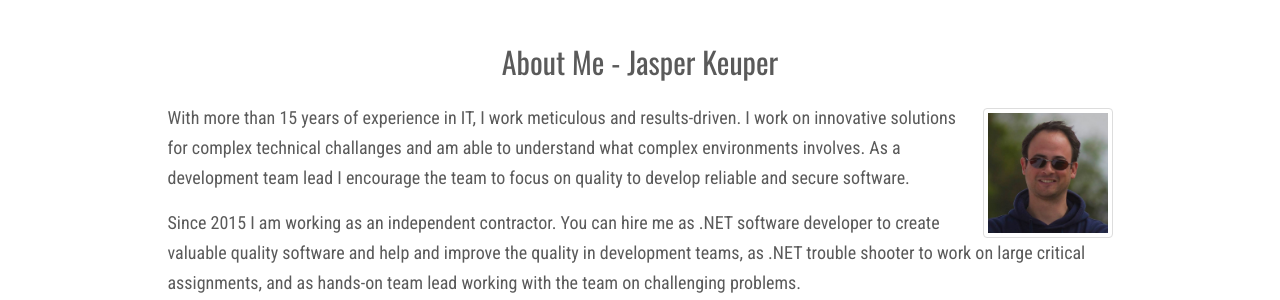
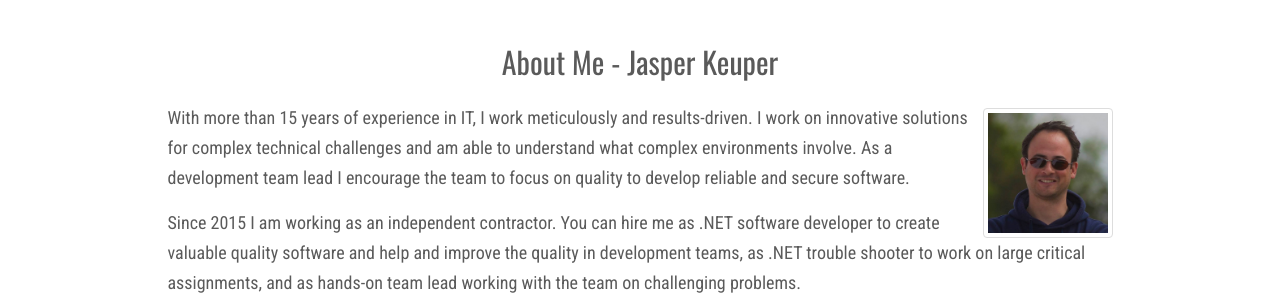
Before and after one commit to jkeuper/jkeuper.github.io, a Jekyll site: the page built from index.html, in a window 1280 px wide and 1333 px high. Shown: the part 386-686 px from the top of the window. Built offline with Jekyll 4.4.1, drawn with Linux system fonts in a browser that asks for light colours; nearby versions of some CDN libraries; the list of posts is cut into pages by our own code.

Commit message:
Fixed typos

```diff
--- a/index.html
+++ b/index.html
@@ -12,8 +12,8 @@ title: Home
             <div class="col-md-10 col-md-offset-1">
                 <p>
                 <img src="{{ "/images/me.jpg" | prepend: site.baseurl }}" alt="Me" class="media pull-right img-thumbnail" style="width: 130px;">
-                With more than 15 years of experience in IT, I work meticulous and results-driven. I work on innovative solutions for
-                complex technical challanges and am able to understand what complex environments involves. As a development team
+                With more than 15 years of experience in IT, I work meticulously and results-driven. I work on innovative solutions for
+                complex technical challenges and am able to understand what complex environments involve. As a development team
                 lead I encourage the team to focus on quality to develop reliable and secure software.</p>
                 <p>Since 2015 I am working as an independent contractor. You can hire me as .NET software developer to create
                 valuable quality software and help and improve the quality in development teams, as .NET trouble shooter to
```
